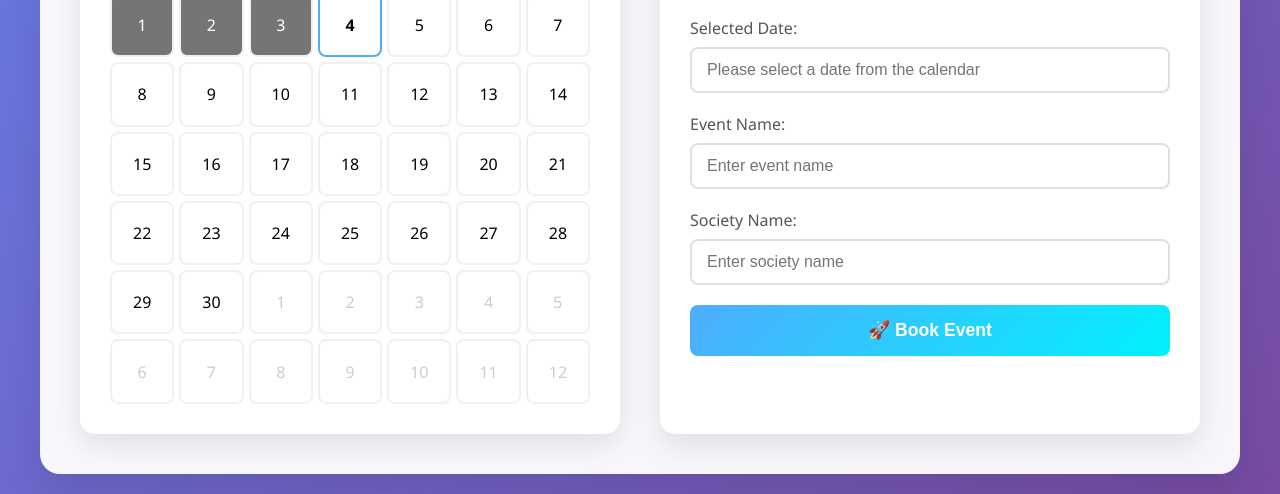
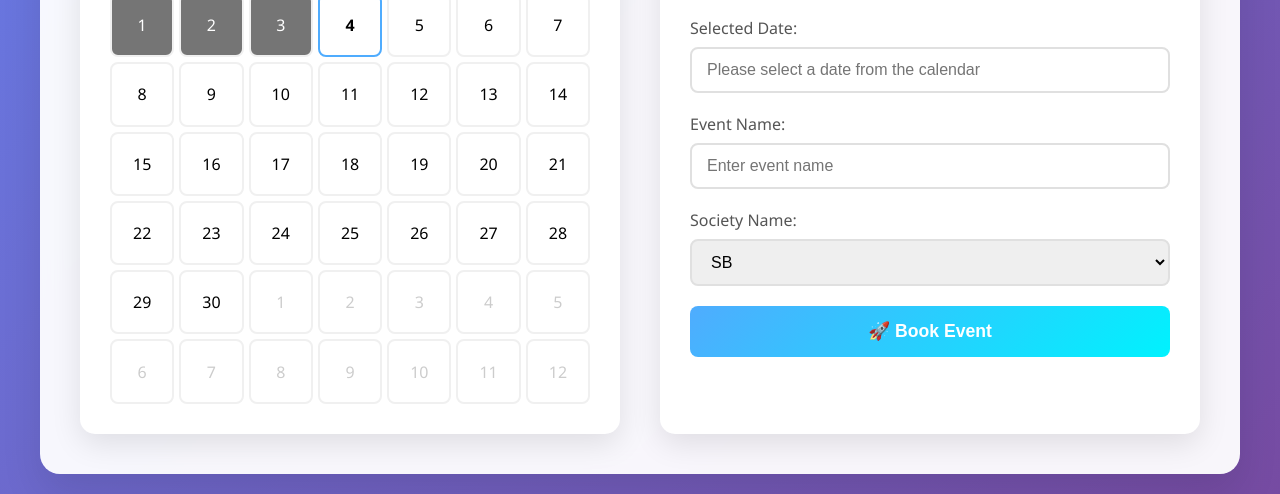
Before and after one commit to MTCodes01/IEEE-Event-Calender, a plain HTML site: page index.html in a window 1280 px wide. Shown: the part 351-845 px from the top of the page. Drawn offline with Linux system fonts and the light colour scheme; no server answers.

Commit message:
Updated the society to have a dropdown

```diff
--- a/index.html
+++ b/index.html
@@ -195,6 +195,21 @@
             box-shadow: 0 0 0 3px rgba(79, 172, 254, 0.1);
         }
 
+        .form-group select {
+            width: 100%;
+            padding: 12px 15px;
+            border: 2px solid #e0e0e0;
+            border-radius: 8px;
+            font-size: 1rem;
+            transition: all 0.3s ease;
+        }
+
+        .form-group select:focus {
+            outline: none;
+            border-color: #4facfe;
+            box-shadow: 0 0 0 3px rgba(79, 172, 254, 0.1);
+        }
+
         .submit-btn {
             width: 100%;
             padding: 15px;
@@ -318,7 +333,17 @@
 
                     <div class="form-group">
                         <label for="societyName">Society Name:</label>
-                        <input type="text" id="societyName" placeholder="Enter society name" required>
+                        <select id="societyName" required>
+                            <option value="CS">CS</option>
+                            <option value="EMBS">EMBS</option>
+                            <option value="IAS">IAS</option>
+                            <option value="PELS">PELS</option>
+                            <option value="PES">PES</option>
+                            <option value="RAS">RAS</option>
+                            <option value="SB" selected>SB</option>
+                            <option value="SPS">SPS</option>
+                            <option value="WIE">WIE</option>
+                        </select>
                     </div>
 
                     <button type="submit" class="submit-btn" id="submitBtn">
```
